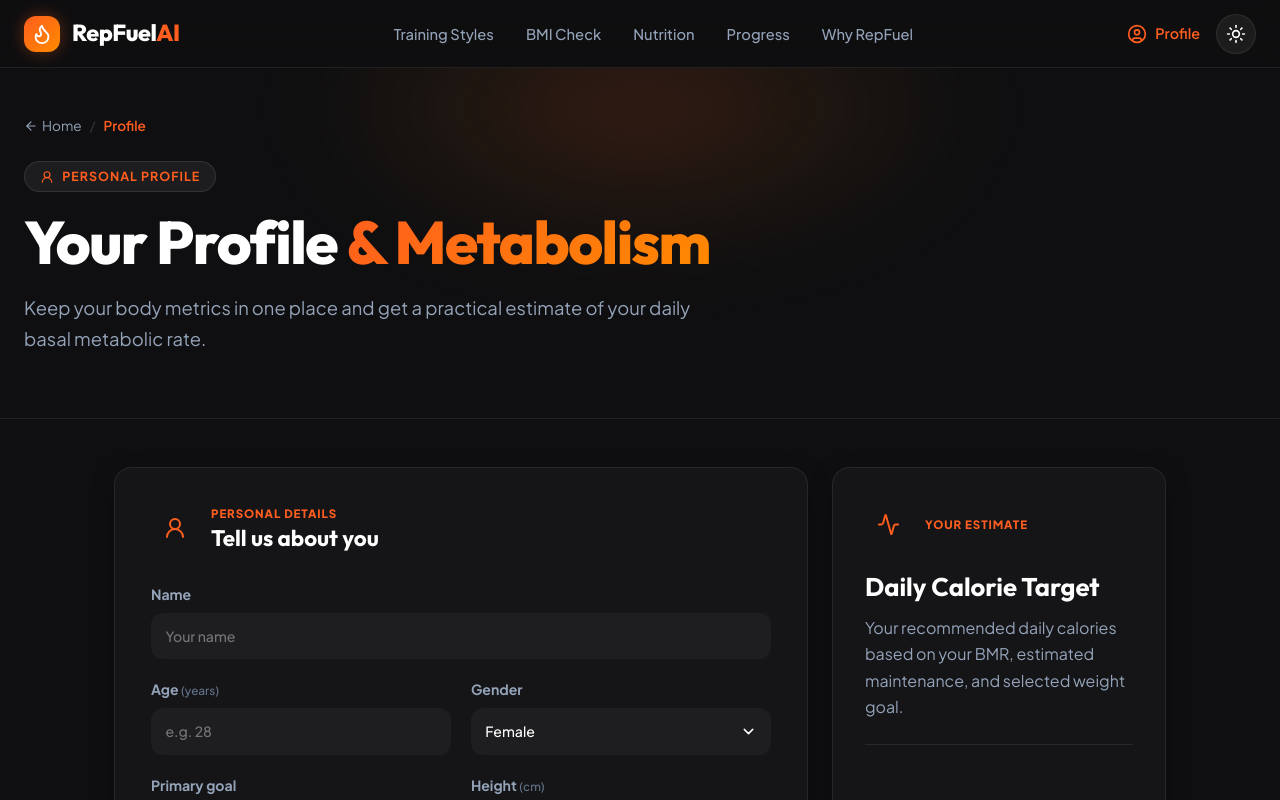
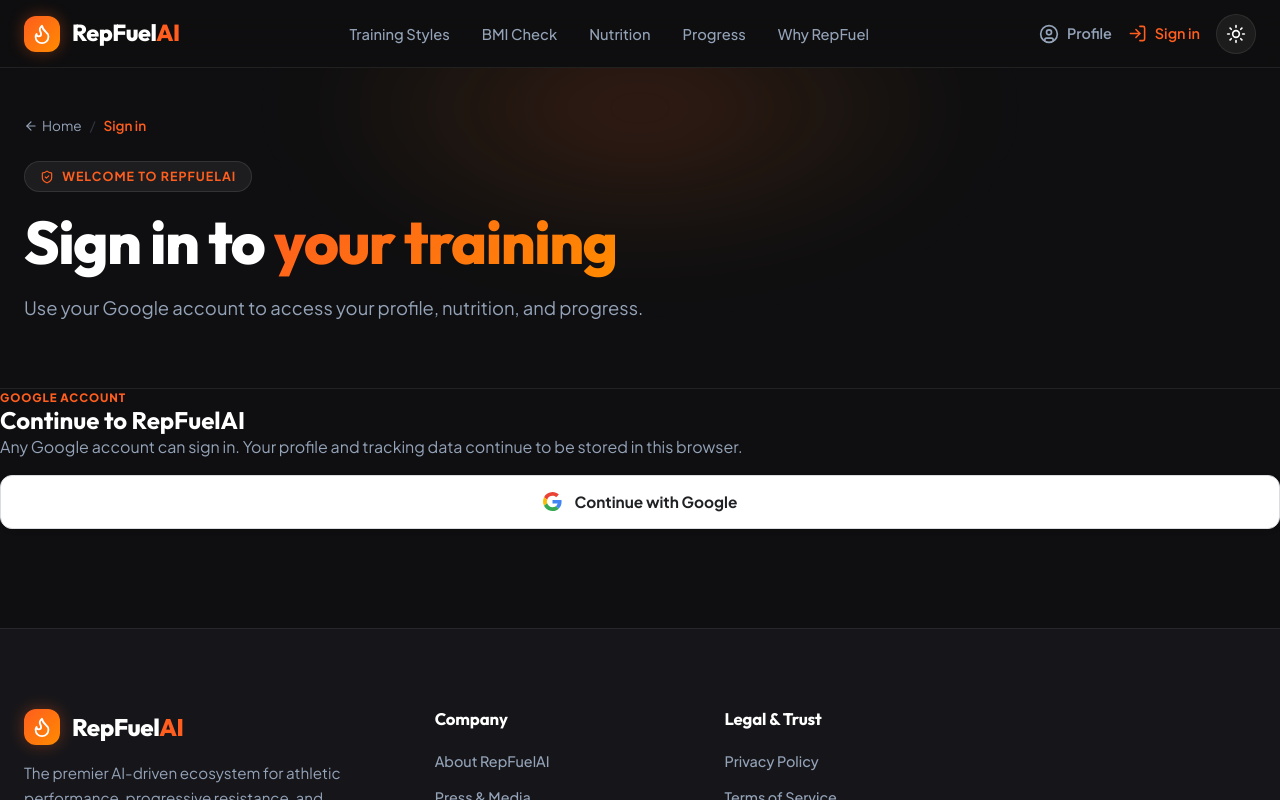
Before and after one commit to sanshayp/RepFuelAI, a React (Vite) app: page /sign-in in a window 1280 px wide. Before the commit this address led to /profile. Shown: the top 800 px of the page. Built offline with nearby package versions, Linux system fonts and the light colour scheme.

Commit message:
added google authentication

```diff
--- a/package.json
+++ b/package.json
@@ -9,6 +9,7 @@
     "preview": "vite preview"
   },
   "dependencies": {
+    "firebase": "^11.10.0",
     "lucide-react": "^0.475.0",
     "react": "^18.3.1",
     "react-dom": "^18.3.1",
--- a/src/App.jsx
+++ b/src/App.jsx
@@ -1,7 +1,9 @@
-import React from 'react';
+import React, { useEffect, useState } from 'react';
 import { Routes, Route, Navigate } from 'react-router-dom';
+import { onAuthStateChanged } from 'firebase/auth';
 import { ThemeProvider } from './context/ThemeContext';
 import { NutritionProgressProvider } from './context/NutritionProgressContext';
+import { auth } from './firebase';
 import { homePageContent } from './data/homePageContent';
 import { ScrollToTop } from './components/Common/ScrollToTop';
 import { Navbar } from './components/Navbar/Navbar';
@@ -17,6 +19,7 @@
 import { NutritionPage } from './pages/Nutrition/NutritionPage';
 import { ProgressPage } from './pages/Progress/ProgressPage';
 import { ProfilePage } from './pages/Profile/ProfilePage';
+import { SignInPage } from './pages/Profile/SignInPage';
 import { hasSavedProfile } from './utils/profileUtils';
 import './App.css';
 
@@ -67,6 +70,26 @@
   );
 }
 
+function DefaultRoute() {
+  const [authState, setAuthState] = useState({ isLoading: true, user: null, error: '' });
+
+  useEffect(() => onAuthStateChanged(
+    auth,
+    (user) => setAuthState({ isLoading: false, user, error: '' }),
+    (error) => setAuthState({ isLoading: false, user: null, error: error.message })
+  ), []);
+
+  if (authState.isLoading) {
+    return <div className="auth-loading" role="status">Checking your sign-in status…</div>;
+  }
+
+  if (!authState.user) {
+    return <SignInPage authError={authState.error} />;
+  }
+
+  return hasSavedProfile() ? <HomeLandingPage /> : <Navigate to="/profile" replace />;
+}
+
 export function App() {
   return (
     <ThemeProvider>
@@ -84,10 +107,7 @@
         <main className="main-content">
           <Routes>
             {/* Home Route */}
-            <Route
-              path="/"
-              element={hasSavedProfile() ? <HomeLandingPage /> : <Navigate to="/profile" replace />}
-            />
+            <Route path="/" element={<DefaultRoute />} />
 
             {/* Dedicated Training Styles Route */}
             <Route path="/training-styles" element={<TrainingStylesPage />} />
@@ -108,6 +128,7 @@
             <Route path="/nutrition" element={<NutritionPage />} />
             <Route path="/progress" element={<ProgressPage />} />
             <Route path="/profile" element={<ProfilePage />} />
+            <Route path="/sign-in" element={<SignInPage />} />
 
             <Route path="/contact" element={<InfoPage type="contact" />} />
             <Route path="/privacy" element={<InfoPage type="privacy" />} />
--- /dev/null
+++ b/src/GoogleLogin.jsx
@@ -0,0 +1,42 @@
+import React, { useState } from 'react';
+import { GoogleAuthProvider, signInWithPopup } from 'firebase/auth';
+import { auth } from './firebase';
+
+export const GoogleLogin = ({ onLoginSuccess, disabled = false }) => {
+  const [error, setError] = useState('');
+  const [isSigningIn, setIsSigningIn] = useState(false);
+
+  const handleLogin = async () => {
+    setError('');
+    setIsSigningIn(true);
+    try {
+      const provider = new GoogleAuthProvider();
+      const result = await signInWithPopup(auth, provider);
+      onLoginSuccess(result.user);
+    } catch (loginError) {
+      setError(loginError.message || 'Google sign-in failed. Please try again.');
+    } finally {
+      setIsSigningIn(false);
+    }
+  };
+
+  return (
+    <>
+      {error && <p className="profile-error" role="alert">{error}</p>}
+      <button
+        type="button"
+        className="auth-google-button"
+        onClick={handleLogin}
+        disabled={disabled || isSigningIn}
+      >
+        <svg className="google-button-icon" viewBox="0 0 48 48" aria-hidden="true">
+          <path fill="#EA4335" d="M24 9.5c3.54 0 6.71 1.22 9.21 3.6l6.85-6.85C35.9 2.38 30.47 0 24 0 14.62 0 6.51 5.38 2.56 13.22l7.98 6.19C12.43 13.63 17.74 9.5 24 9.5Z" />
+          <path fill="#4285F4" d="M46.98 24.55c0-1.57-.15-3.09-.38-4.55H24v9.02h12.9c-.58 2.96-2.25 5.48-4.72 7.18l7.62 5.91c4.45-4.11 7.18-10.16 7.18-17.56Z" />
+          <path fill="#FBBC05" d="M10.53 28.59A14.4 14.4 0 0 1 9.75 24c0-1.59.27-3.13.76-4.59l-7.98-6.19A23.9 23.9 0 0 0 0 24c0 3.87.93 7.53 2.56 10.78l7.97-6.19Z" />
+          <path fill="#34A853" d="M24 48c6.48 0 11.93-2.13 15.9-5.89l-7.62-5.91c-2.12 1.42-4.84 2.27-8.28 2.27-6.26 0-11.57-4.13-13.47-9.91l-7.98 6.19C6.51 42.62 14.62 48 24 48Z" />
+        </svg>
+        {isSigningIn ? 'Connecting to Google…' : 'Continue with Google'}
+      </button>
+    </>
+  );
+};
--- a/src/components/Navbar/Navbar.jsx
+++ b/src/components/Navbar/Navbar.jsx
@@ -1,6 +1,6 @@
 import React, { useState, useEffect } from 'react';
 import { Link, useLocation } from 'react-router-dom';
-import { Sun, Moon, Menu, X, Flame, ChevronRight, UserCircle } from 'lucide-react';
+import { Sun, Moon, Menu, X, Flame, ChevronRight, UserCircle, LogIn } from 'lucide-react';
 import { useTheme } from '../../context/ThemeContext';
 import '../../styles/components/navbar.css';
 
@@ -101,6 +101,16 @@
             <span>Profile</span>
           </Link>
 
+          <Link
+            to="/sign-in"
+            className={`profile-nav-link ${pathname === '/sign-in' ? 'active' : ''}`}
+            onClick={closeMobileMenu}
+            aria-label="Sign in with Google"
+          >
+            <LogIn size={19} aria-hidden="true" />
+            <span>Sign in</span>
+          </Link>
+
           {/* User-Controlled Theme Toggle */}
           <button
             type="button"
@@ -124,7 +134,6 @@
           </button>
         </div>
       </div>
-
       {/* Mobile Drawer Menu */}
       {mobileMenuOpen && (
         <div className="mobile-drawer" role="dialog" aria-modal="true">
--- /dev/null
+++ b/src/firebase.js
@@ -0,0 +1,15 @@
+import { initializeApp } from 'firebase/app';
+import { getAuth } from 'firebase/auth';
+
+const firebaseConfig = {
+  apiKey: 'AIzaSyBjklAyo83ttPUvnm3pRISjzU_XP6w-X_I',
+  authDomain: 'repfuelai.firebaseapp.com',
+  projectId: 'repfuelai',
+  storageBucket: 'repfuelai.firebasestorage.app',
+  messagingSenderId: '1081469794965',
+  appId: '1:1081469794965:web:2d61ed52ebd462ca78799c',
+};
+
+const app = initializeApp(firebaseConfig);
+
+export const auth = getAuth(app);
--- /dev/null
+++ b/src/pages/Profile/SignInPage.jsx
@@ -0,0 +1,38 @@
+import { useLocation, useNavigate } from 'react-router-dom';
+import { ShieldCheck } from 'lucide-react';
+import { GoogleLogin } from '../../GoogleLogin';
+import { PageHeader } from '../../components/Common/PageHeader';
+import './profile-page.css';
+
+export const SignInPage = ({ authError = '' }) => {
+  const location = useLocation();
+  const navigate = useNavigate();
+
+  const handleLoginSuccess = () => {
+    const destination = location.state?.from || '/profile';
+    navigate(destination, { replace: true });
+  };
+
+  return (
+    <div className="profile-page">
+      <PageHeader
+        badge="WELCOME TO REPFUELAI"
+        badgeIcon={ShieldCheck}
+        title="Sign in to"
+        titleAccent="your training"
+        subtitle="Use your Google account to access your profile, nutrition, and progress."
+        currentPage="Sign in"
+      />
+
+      <main className="auth-content">
+        <section className="auth-card" aria-labelledby="auth-heading">
+          <span className="profile-card-kicker">GOOGLE ACCOUNT</span>
+          <h2 id="auth-heading">Continue to RepFuelAI</h2>
+          <p>Any Google account can sign in. Your profile and tracking data continue to be stored in this browser.</p>
+          {authError && <p className="profile-error" role="alert">{authError}</p>}
+          <GoogleLogin onLoginSuccess={handleLoginSuccess} />
+        </section>
+      </main>
+    </div>
+  );
+};
--- a/src/pages/Profile/profile-page.css
+++ b/src/pages/Profile/profile-page.css
@@ -1,6 +1,62 @@
 .profile-page {
   min-height: 70vh;
   background: var(--page-bg);
+}
+
+.auth-google-button {
+  width: 100%;
+  min-height: 54px;
+  margin-top: var(--space-4);
+  display: inline-flex;
+  align-items: center;
+  justify-content: center;
+  gap: 0.8rem;
+  padding: 0.85rem 1.25rem;
+  border: 1px solid #dadce0;
+  border-radius: var(--radius-md);
+  background: #ffffff;
+  color: #202124;
+  font-family: var(--font-body);
+  font-size: 0.96rem;
+  font-weight: 700;
+  line-height: 1.25;
+  cursor: pointer;
+  box-shadow: 0 2px 5px rgba(0, 0, 0, 0.12);
+  transition: transform var(--transition-fast), box-shadow var(--transition-fast), background-color var(--transition-fast);
+}
+
+.google-button-icon {
+  width: 19px;
+  height: 19px;
+  flex: 0 0 auto;
+}
+
+.auth-google-button:hover:not(:disabled) {
+  transform: translateY(-1px);
+  background: #f8faff;
+  box-shadow: 0 4px 10px rgba(0, 0, 0, 0.16);
+}
+
+.auth-google-button:active:not(:disabled) {
+  transform: translateY(0);
+  box-shadow: 0 1px 3px rgba(0, 0, 0, 0.12);
+}
+
+.auth-google-button:focus-visible {
+  outline: 3px solid var(--accent-primary);
+  outline-offset: 3px;
+}
+
+.auth-google-button:disabled {
+  cursor: wait;
+  opacity: 0.72;
+}
+
+.auth-loading {
+  min-height: 50vh;
+  display: grid;
+  place-items: center;
+  color: var(--text-secondary);
 }
 
 .profile-content {
```
Also changed, not shown: 2 other files (tests, documents, lock files or other folders).
